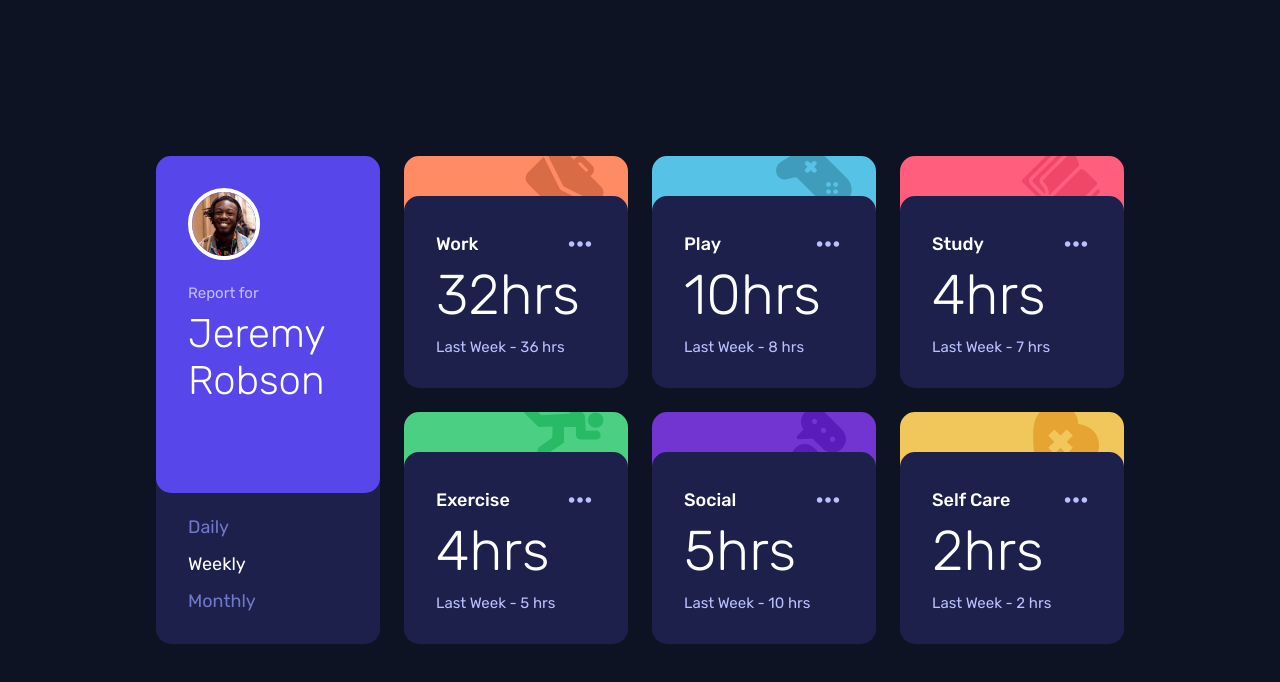
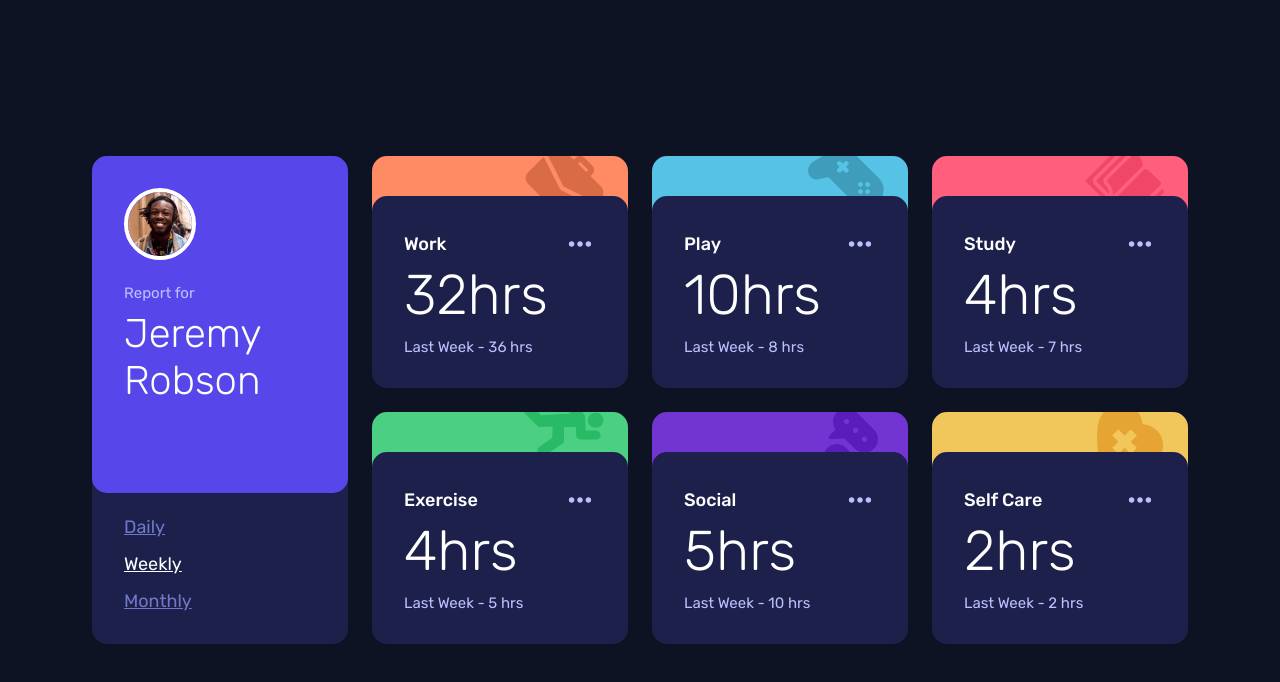
Before and after one commit to ashkir004/time-tracking-dashboard, a website: page index.html in a window 1280 px wide. Drawn offline with Linux system fonts and the light colour scheme.

Commit message:
Fix href and test min-width to match design

```diff
--- a/index.html
+++ b/index.html
@@ -24,9 +24,9 @@
         </div>
       </div>
       <ul class="timeframes">
-        <li><a class="daily timeframe" data-timeframe="daily" data-previous="Yesterday" data-active="false">Daily</a></li>
-        <li><a class="weekly timeframe" data-timeframe="weekly" data-previous="Last Week" data-active="true">Weekly</a></li>
-        <li><a class="monthly timeframe" data-timeframe="monthly" data-previous="Last Month" data-active="false">Monthly</a></li>
+        <li><a class="daily timeframe" data-timeframe="daily" data-previous="Yesterday" data-active="false" href="#">Daily</a></li>
+        <li><a class="weekly timeframe" data-timeframe="weekly" data-previous="Last Week" data-active="true" href="#">Weekly</a></li>
+        <li><a class="monthly timeframe" data-timeframe="monthly" data-previous="Last Month" data-active="false" href="#">Monthly</a></li>
       </ul>
     </div>
     <div class="activities"></div>
--- a/style.css
+++ b/style.css
@@ -332,6 +332,7 @@ body {
         grid-column: 1;
         grid-row: 1 / 3;
         padding-block-end: var(--spacing-400);
+        min-width: 16rem;
     }
 
     .dashboard-header .user {
@@ -362,6 +363,7 @@ body {
 
     .activity {
         padding: var(--spacing-400);
+        min-width: 12rem;
     }
 
 }
```
